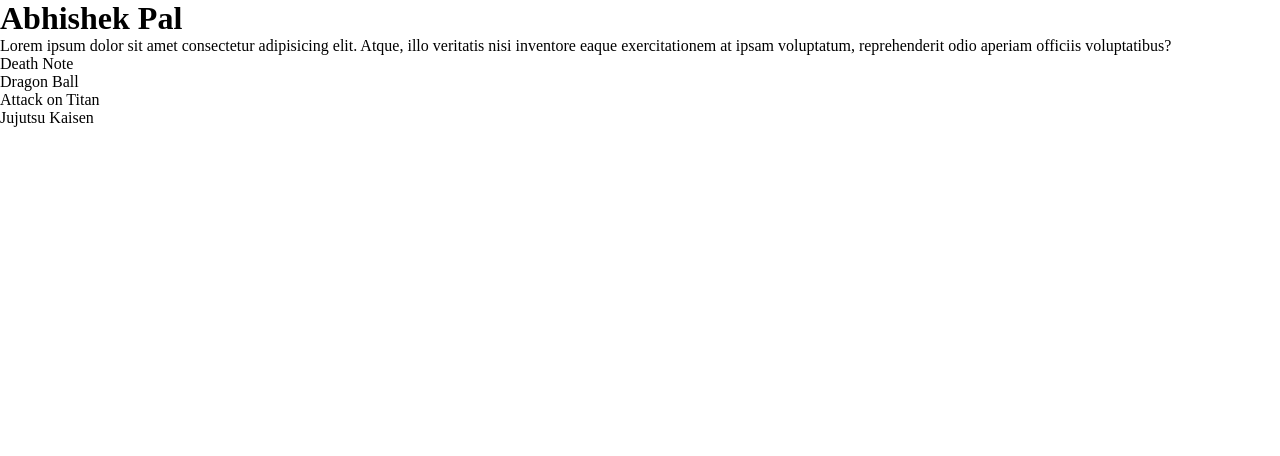
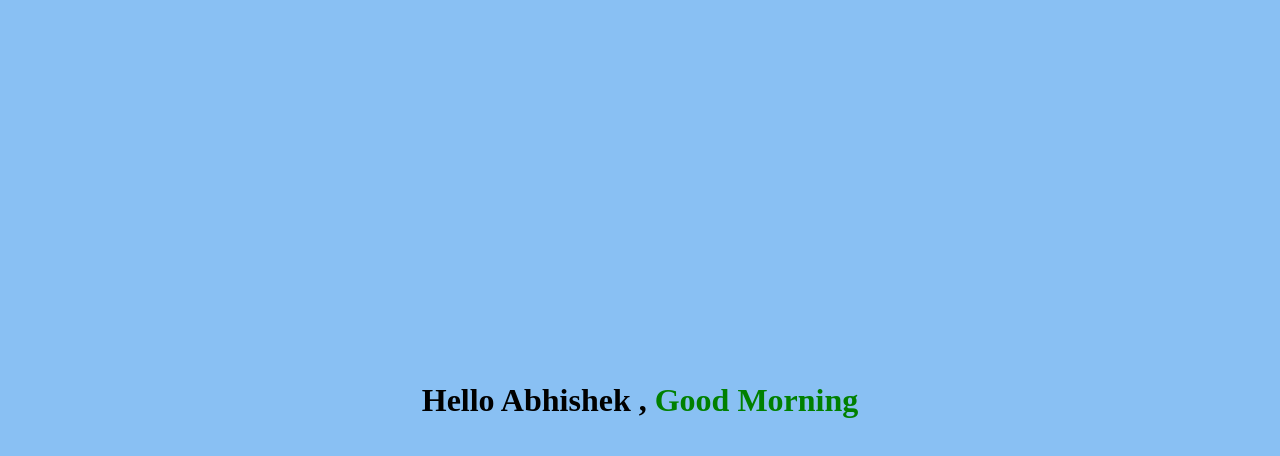
Before and after one commit to Abhishek0090/react_from_basics_to_advance, a React (Create React App) app: page / in a window 1280 px wide. Shown: the top 456 px of the page. Built offline with nearby package versions, Linux system fonts and the light colour scheme.

Commit message:
current time mini proj

```diff
--- a/src/App.jsx
+++ b/src/App.jsx
@@ -1,14 +1,32 @@
 import React from "react";
-import Heading from "./Heading";
-import List from "./List";
-import Para from "./Para";
 
 function App() {
+  //new Date(year, month , day , hours , minutes ,seconds , milliseconds)
+  let currDate = new Date();
+  currDate = currDate.getHours();
+  let greet = "";
+  const cssStyle = {};
+
+  if (currDate > 1 && currDate < 12) {
+    greet = "Good Morning";
+    cssStyle.color = "Green";
+  } else if (currDate >= 12 && currDate < 16) {
+    greet = "Good Afternoon";
+    cssStyle.color = "Orange";
+  } else if (currDate >= 17 && currDate < 6) {
+    greet = "Good Evening";
+    cssStyle.color = "Brown";
+  } else {
+    greet = "Good night";
+    cssStyle.color = "Black";
+  }
   return (
     <>
-      <Heading/>
-      <Para />
-      <List />
+      <div className="design">
+        <h1>
+          Hello Abhishek , <span style={cssStyle}>{greet}</span>
+        </h1>
+      </div>
     </>
   );
 }
--- a/src/Heading.jsx
+++ /dev/null
@@ -1,9 +0,0 @@
-import React from 'react';
-
-function Heading(){
-    return(
-        <h1>Abhishek Pal</h1>
-    );
-}
-
-export default Heading;
--- a/src/List.jsx
+++ /dev/null
@@ -1,14 +0,0 @@
-import React from 'react'
-
-function List() {
-    return (
-        <ol>
-        <li>Death Note</li>
-        <li>Dragon Ball</li>
-        <li>Attack on Titan</li>
-        <li>Jujutsu Kaisen</li>
-      </ol>
-    )
-}
-
-export default List;
--- a/src/Para.jsx
+++ /dev/null
@@ -1,9 +0,0 @@
-import React from 'react';
-
-function Para(){
-    return(
-    <p>Lorem ipsum dolor sit amet consectetur adipisicing elit. Atque, illo veritatis nisi inventore eaque exercitationem at ipsam voluptatum, reprehenderit odio aperiam officiis voluptatibus?</p>
-    );
-}
-
-export default Para;
--- a/src/index.css
+++ b/src/index.css
@@ -3,3 +3,18 @@
   padding: 0;
   box-sizing: border-box;
 }
+body{
+  background-color: rgb(137, 192, 243);
+}
+
+.design{
+  width: 100%;
+  height: 100vh;
+  display: flex;
+  align-items: center;
+  vertical-align: center;
+  justify-content: center;
+  flex-direction: column;
+  margin-top: 0px;
+
+}
```
